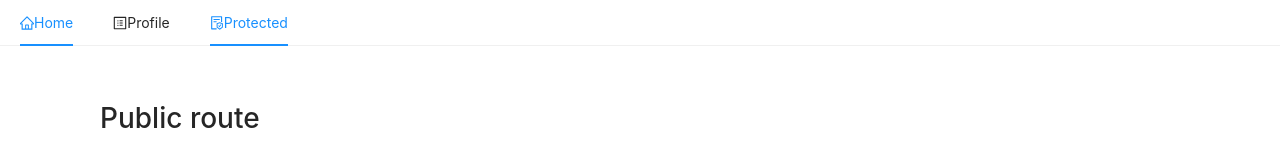
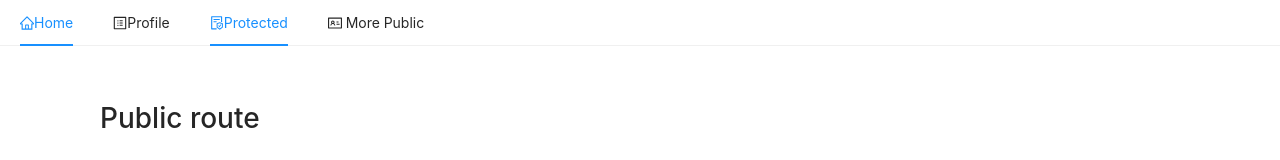
Before and after one commit to dnslusser/basic-authentication, a React (Create React App) app: page /protected in a window 1280 px wide. Shown: the top 160 px of the page. Built offline with nearby package versions, Linux system fonts and the light colour scheme; no server answers; what aws-amplify would draw is missing.

Commit message:
Added more public componenet
with <IdcardOutlined /> icon

```diff
--- /dev/null
+++ b/src/More.js
@@ -0,0 +1,14 @@
+import React from 'react';
+import Container from './Container';
+
+const More = () => {
+  return (
+    <Container>
+      <h1>
+          More Public route
+      </h1>
+    </Container>
+  );
+};
+
+export default More;
--- a/src/Nav.js
+++ b/src/Nav.js
@@ -5,6 +5,7 @@ import {
     HomeOutlined
     , ProfileOutlined
     , FileProtectOutlined
+    , IdcardOutlined
 } from '@ant-design/icons';
 
 const Nav = ({current}) => {
@@ -41,6 +42,15 @@ const Nav = ({current}) => {
             <FileProtectOutlined />Protected
           </Link>
         </Menu.Item>
+        <Menu.Item
+          key='morePublic'
+        >
+          <Link
+            to='/morepublic'
+          >
+          <IdcardOutlined /> More Public
+          </Link>
+        </Menu.Item>
       </Menu>
     </div>
   );
--- a/src/Router.js
+++ b/src/Router.js
@@ -14,6 +14,7 @@ import Nav from './Nav'
 import Public from './Public'
 import Profile from './Profile'
 import Protected from './Protected'
+import More from './More'
 
 const Router = () => {
 
@@ -61,6 +62,11 @@ const Router = () => {
         <Route
             element={<Public/>}
         />
+        <Route
+          exact
+          path="/morepublic"
+          element={<More/>}
+        />
       </Routes>
     </HashRouter>
   );
```
